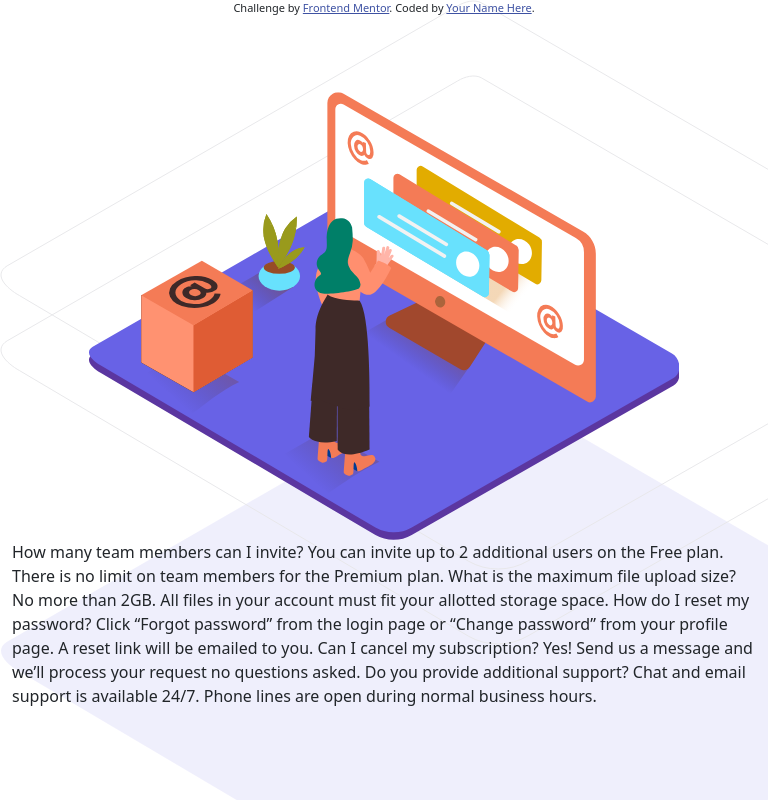
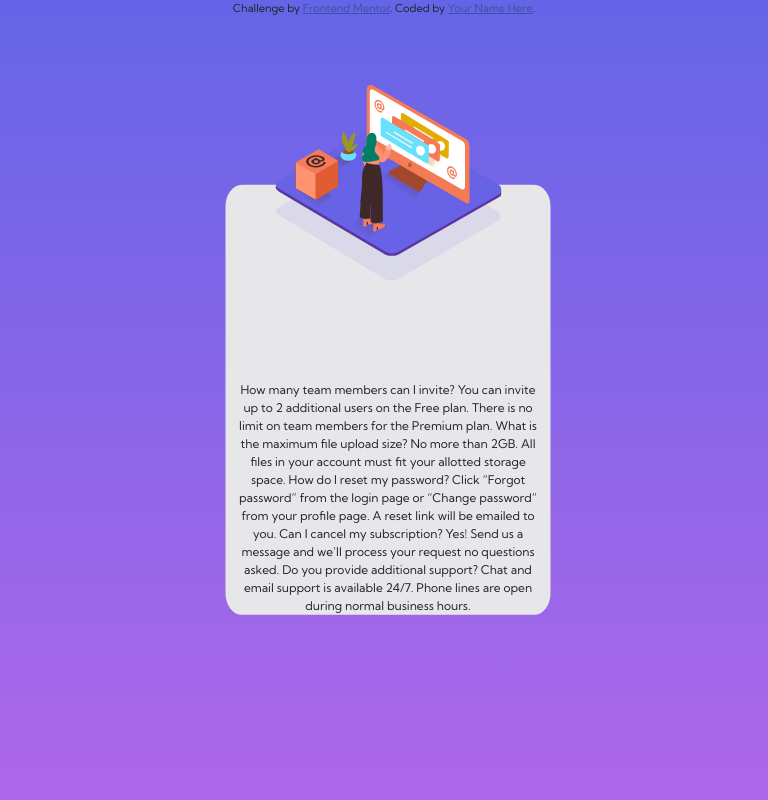
Before and after one commit to dmcdaniel90/FAQ-Accordion-Card, a plain HTML site: page index.html in a window 768 px wide. Drawn offline with nearby package versions, Linux system fonts and the light colour scheme.

Commit message:
Grid created for mobile view - merge request

```diff
--- a/index.html
+++ b/index.html
@@ -21,9 +21,11 @@
     <link rel="stylesheet" href="styles.css" />
   </head>
   <body>
-    <main class="container">
+    <main
+      class="container mx-1 d-flex justify-content-center align-items-center text-center"
+    >
       <div class="row">
-        <div class="col" id="headerImage">
+        <div class="col-12 col-6-md mx-auto" id="headerImage">
           <svg
             xmlns="http://www.w3.org/2000/svg"
             xmlns:xlink="http://www.w3.org/1999/xlink"
@@ -460,7 +462,7 @@
             </g>
           </svg>
         </div>
-        <div class="col-10-md">
+        <div class="col-12 col-6-md">
           How many team members can I invite? You can invite up to 2 additional
           users on the Free plan. There is no limit on team members for the
           Premium plan. What is the maximum file upload size? No more than 2GB.
--- a/styles.css
+++ b/styles.css
@@ -1,49 +1,74 @@
+@import url('https://fonts.googleapis.com/css2?family=Kumbh+Sans:wght@400;700&display=swap');
+
+:root {
+  /*Background gradient:*/
+
+  --gradient-colors: hsl(273, 75%, 66%), hsl(240, 73%, 65%);
+  --soft-violet: hsl(273, 75%, 66%);
+  --soft-blue: hsl(240, 73%, 65%);
+
+  /*Text*/
+  --very-dark-desaturated-blue: hsl(238, 29%, 16%);
+  --soft-red: hsl(14, 88%, 65%);
+  --very-dark-grayish-blue: hsl(237, 12%, 33%);
+  --dark-grayish-blue: hsl(240, 6%, 50%);
+
+  /*Dividers*/
+  --light-grayish-blue: hsl(240, 5%, 91%);
+
+  /*Font Size*/
+  --body-font: 12px;
+  --light-weight: 400;
+  --heavy-weight: 700;
+}
+
 * {
   padding: 0;
   margin: 0;
   box-sizing: border-box;
 }
 
-@media screen and (max-width: 768px) {
 body {
-    background: url(/images/bg-pattern-mobile.svg);
-  }
-  .container {
-    max-width: 375px;
-    position: absolute;
-    top: 50%;
-    left: 50%;
-    transform: translate(-50%, -50%);
-    display: flex;
-    justify-content: center;
-    align-items: center;
+  height: 100vh;
+  max-height: 100vh;
+  font-family: 'Kumbh Sans', sans-serif;
+  font-size: var(--body-font);
+
+  background: linear-gradient(
+    0deg,
+    hsl(273, 75%, 66%) 0%,
+    hsl(240, 73%, 65%) 100%
+  );
+  background-size: 100%;
 }
 
+@media screen and (max-width: 768px) {
+  .container {
+    width: 325px;
+    border-radius: 5%;
+  }
   #headerImage {
-    max-width: 80%;
-    margin: 0 auto;
+    max-width: 250px;
+    position: relative;
+    top: -100px;
+    background-image: url('images/bg-pattern-mobile.svg');
+    background-repeat: no-repeat;
+    background-position: 50% 100%;
+    background-size: 225px auto;
+  }
+
+  svg {
+    margin-bottom: 25px;
   }
 }
 
-@media screen and (min-width: 768px) {
-  body {
-    background: url(/images/bg-pattern-desktop.svg);
-  }
 .container {
   max-width: 800px;
   position: absolute;
   top: 50%;
   left: 50%;
   transform: translate(-50%, -50%);
-    display: flex;
-    justify-content: center;
-    align-items: center;
-  }
-
-  #headerImage {
-    max-width: 80%;
-    margin: 0 auto;
-  }
+  background-color: var(--light-grayish-blue);
 }
 
 .attribution {
```
Lines whose indentation alone changed are shown as unchanged.
